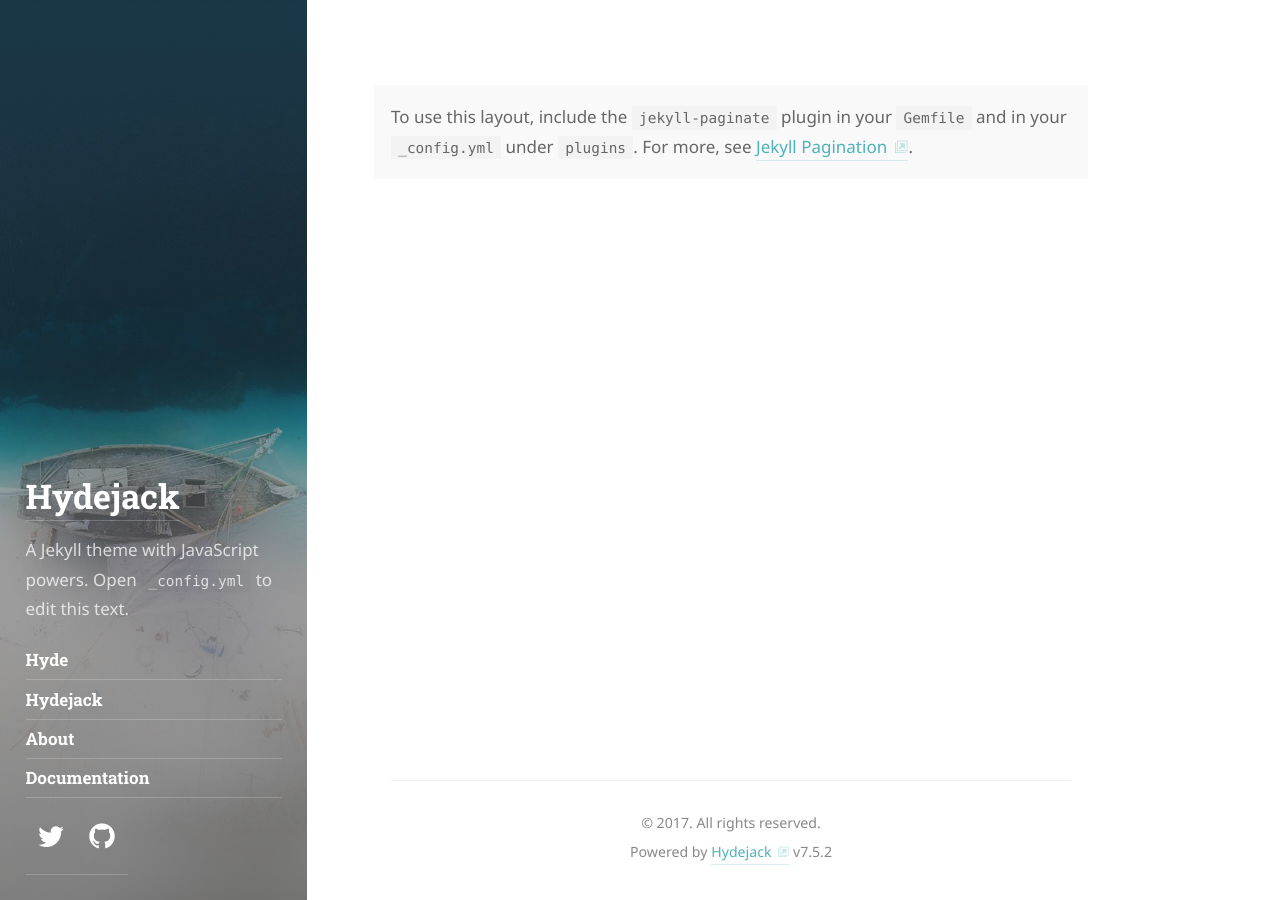
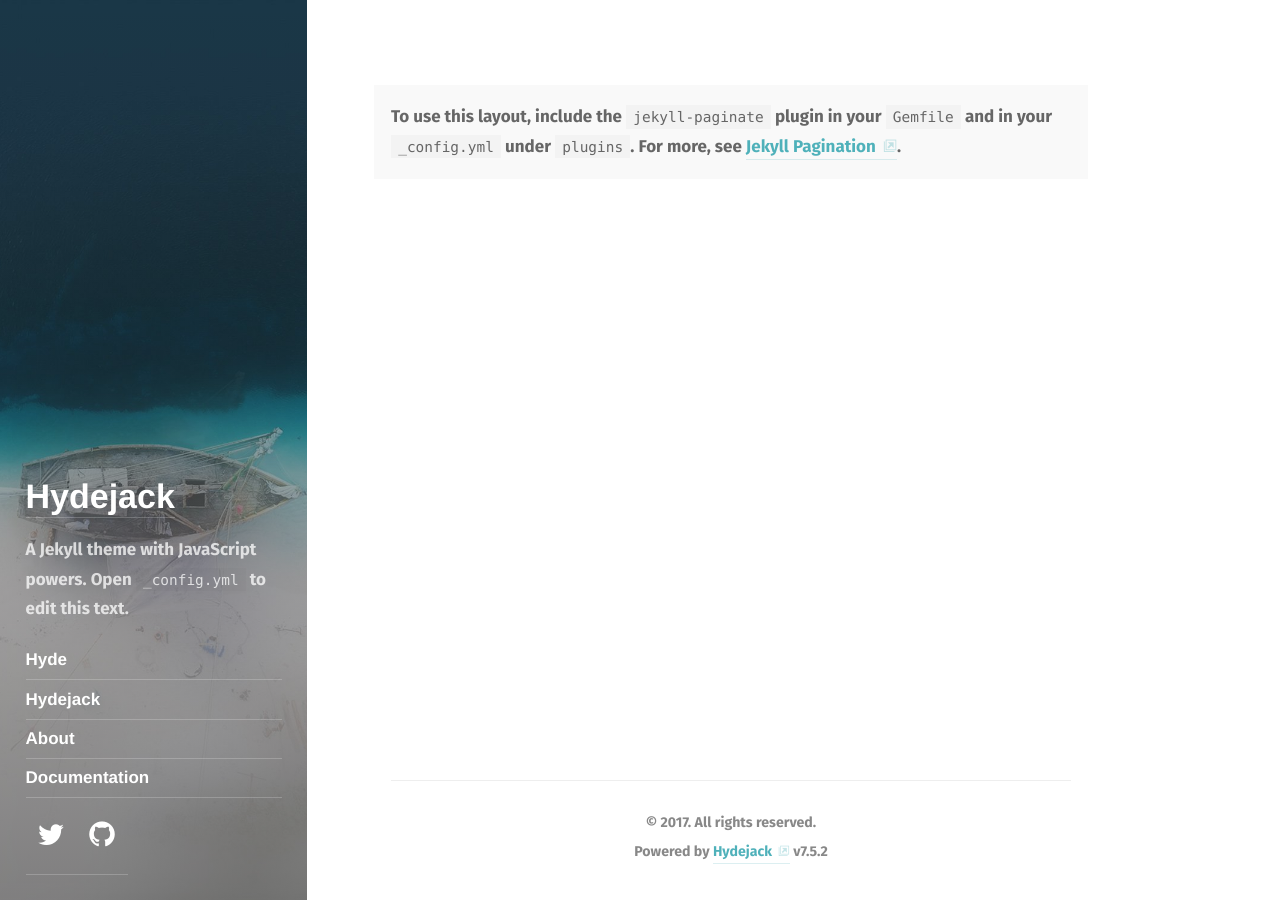
Before and after one commit to abdoulaye-tnd/tandian, a Jekyll site: the page built from index.html, in a window 1280 px wide. Built offline with Jekyll 4.4.1, drawn with Linux system fonts in a browser that asks for light colours; some web fonts are replaced; the list of posts is cut into pages by our own code.

Commit message:
Update _config.yml

```diff
--- a/_config.yml
+++ b/_config.yml
@@ -77,13 +77,13 @@
 
 # The string encoding which fonts to fetch from Google Fonts.
 # See: <https://qwtel.com/hydejack/docs/configuration/>
-google_fonts:          Roboto+Slab:700|Noto+Sans:400,400i,700,700i
+google_fonts:          Fira+Sans:700|Noto+Sans:400,400i,700,700i
 
 # The text font. Expects a string that is a valid CSS font-family value.
-font:                  Noto Sans, Helvetica, Arial, sans-serif
+font:                  Fira Sans, Helvetica, Arial, sans-serif
 
 # The font used for headings. Expects a string that is a valid CSS font-family value.
-font_heading:          Roboto Slab, Helvetica, Arial, sans-serif
+font_heading:          Concourse Cap, Helvetica, Arial, sans-serif
 
 # 3rd Party Integrations
 # ----------------------------------------------------------------------------------------
```
